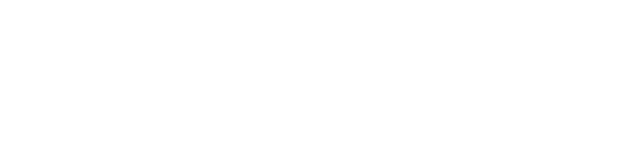
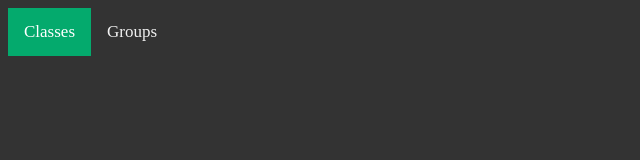
Before and after one commit to elliotjarnit/better-schoology, an Electron app: page renderer/main.html in a window 1600 px wide. Shown: the whole page, without its empty margins (0-640 px from the left). Drawn offline with Linux system fonts and the light colour scheme.

Commit message:
made kinda semi working page

```diff
--- a/renderer/main.html
+++ b/renderer/main.html
@@ -2,9 +2,13 @@
 <html lang="en">
 <head>
     <meta charset="UTF-8">
-    <title>Title</title>
+    <link rel="stylesheet" href="../style.css">
+    <title>Better Schoology</title>
 </head>
 <body>
-
+<div class="topbar">
+    <a class="active" href="#classes">Classes</a>
+    <a href="#groups">Groups</a>
+</div>
 </body>
 </html>
--- a/style.css
+++ b/style.css
@@ -0,0 +1,27 @@
+body, html {
+    background-color: #333333;
+}
+
+.topbar {
+    background-color: #333;
+    overflow: hidden;
+}
+
+.topbar a {
+    float: left;
+    color: #f2f2f2;
+    text-align: center;
+    padding: 14px 16px;
+    text-decoration: none;
+    font-size: 17px;
+}
+
+.topbar a:hover {
+    background-color: #ddd;
+    color: black;
+}
+
+.topbar a.active {
+    background-color: #04AA6D;
+    color: white;
+}
```
Also changed, not shown: main.js (+5 -2 lines).
